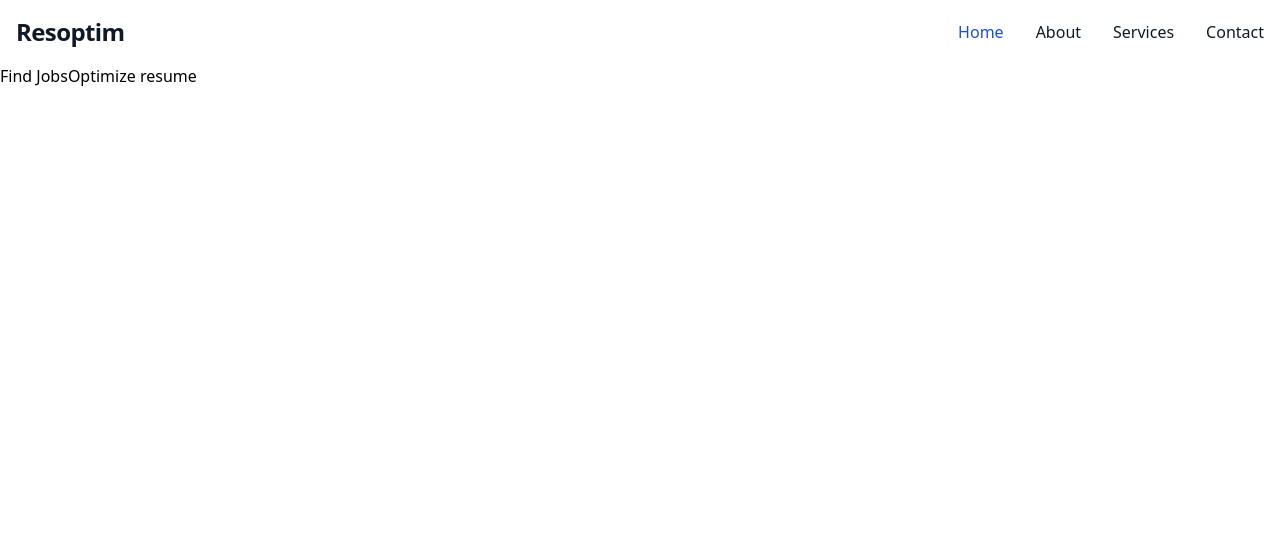
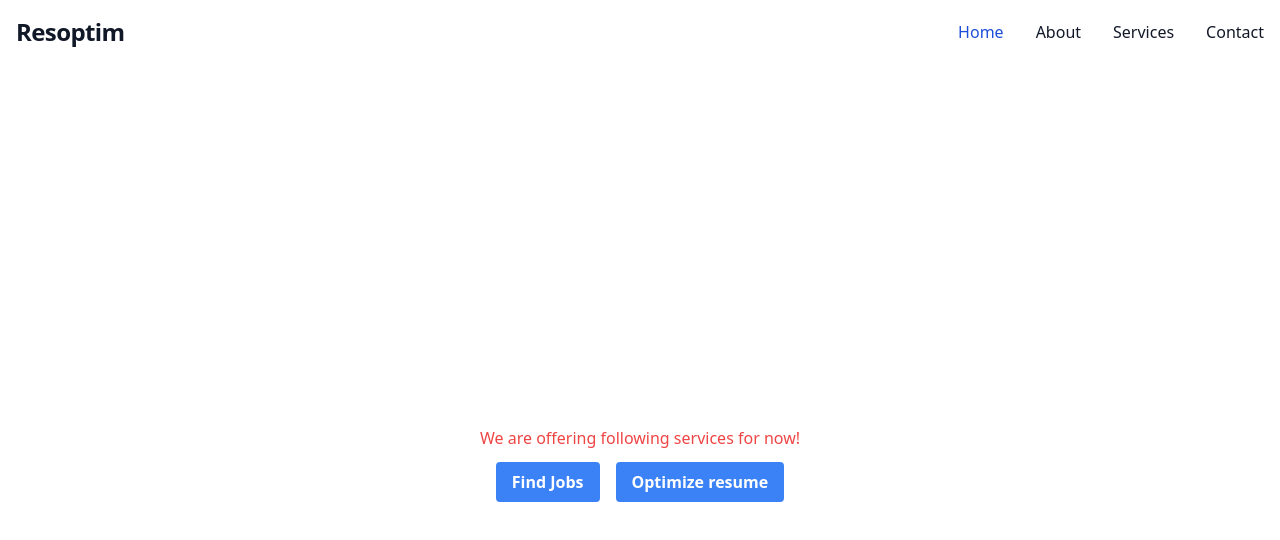
Before and after one commit to plon-Susk7/Resume-Optimizer, a React (Create React App) app in the folder frontend/resume-optimizer/: page / in a window 1280 px wide. Shown: the top 540 px of the page. Built offline with nearby package versions, Linux system fonts and the light colour scheme.

Commit message:
home screen done

```diff
--- a/frontend/resume-optimizer/src/components/Home.js
+++ b/frontend/resume-optimizer/src/components/Home.js
@@ -1,18 +1,22 @@
 import React from 'react';
-import {Link} from 'react-router-dom';
+import { Link } from 'react-router-dom';
 
 const Home = () => {
     return (
-        <div>
-            <Link to='/job-finder'>
-                <button>Find Jobs</button>
-            </Link>
-            <Link to='/optimise'>
-                <button>Optimize resume</button>
-            </Link>
+        <div className="flex flex-col items-center justify-center h-screen">
+            <div>
+                <p className="text-red-500 dark:text-green-400">We are offering following services for now!</p>
+            </div>
+            <div className="mt-3">
+                <Link to='/job-finder'>
+                    <button className="bg-blue-500 hover:bg-blue-700 text-white font-bold py-2 px-4 rounded mr-4">Find Jobs</button>
+                </Link>
+                <Link to='/optimize'>
+                    <button className="bg-blue-500 hover:bg-blue-700 text-white font-bold py-2 px-4 rounded">Optimize resume</button>
+                </Link>
+            </div>
         </div>
     )
 }
 
-
-export {Home}
+export { Home }
--- a/frontend/resume-optimizer/src/components/fileUpload.js
+++ b/frontend/resume-optimizer/src/components/fileUpload.js
@@ -32,7 +32,7 @@ const FileUpload = () => {
     }
 
     return (
-      <div className="App">
+      <div>
         <input type="file" onChange={handleFileChange} accept='.pdf'/>
         <button onClick={handleUpload}>Upload</button>
 
--- a/frontend/resume-optimizer/src/components/optimiser.js
+++ b/frontend/resume-optimizer/src/components/optimiser.js
@@ -33,7 +33,7 @@ const Optimise = () => {
     }
 
     return (
-      <div className="App">
+      <div>
         <input type="file" onChange={handleFileChange} accept='.pdf'/>
         <button onClick={handleUpload}>Optimise Resume</button>
         <div>
```
